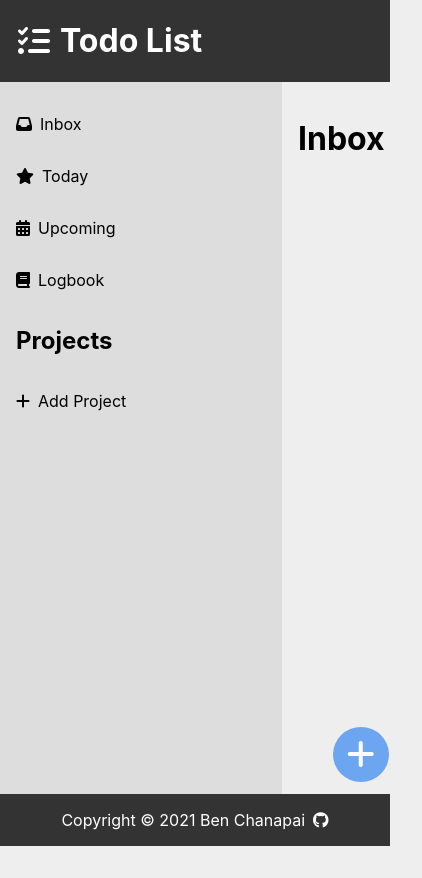
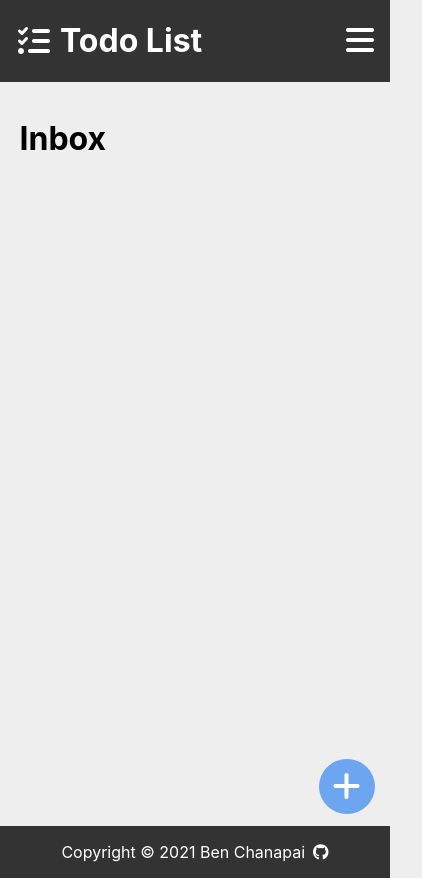
Before and after one commit to benfir123/todo-list, a website built with webpack: page dist/index.html in a window 390 px wide. Shown: the whole page, 422 px wide, since content can reach past the window. Before the commit the page ends 846 px from the top, so only its background shows below. Built offline with nearby package versions, Linux system fonts and the light colour scheme.

Commit message:
Make responsive dropdown menu

```diff
--- a/src/initialLoad.js
+++ b/src/initialLoad.js
@@ -1,13 +1,18 @@
-import { popUpNewProject, popUpNewToDo } from "./render"
-import { getStorage } from "./handleToDo"
+import { popUpNewProject, popUpNewToDo } from "./render";
+import { getStorage } from "./handleToDo";
 
 export const initialLoad = () => {
+  getStorage();
 
-    getStorage();
-
-    const addToDoButton = document.getElementById('add-to-do')
-    addToDoButton.addEventListener('click', popUpNewToDo)
-    const addProjectButton = document.querySelector('#add-project-btn')
-    addProjectButton.addEventListener('click', popUpNewProject)
-
-}
+  const addToDoButton = document.getElementById("add-to-do");
+  addToDoButton.addEventListener("click", popUpNewToDo);
+  const addProjectButton = document.querySelector("#add-project-btn");
+  addProjectButton.addEventListener("click", popUpNewProject);
+  const mobileNavButton = document.querySelector(".button-open-nav");
+  const nav = document.querySelector("nav");
+  if (mobileNavButton) {
+    mobileNavButton.addEventListener("click", () => {
+      nav.classList.toggle("height");
+    });
+  }
+};
```
Also changed, not shown: dist/index.html, dist/style.css.
